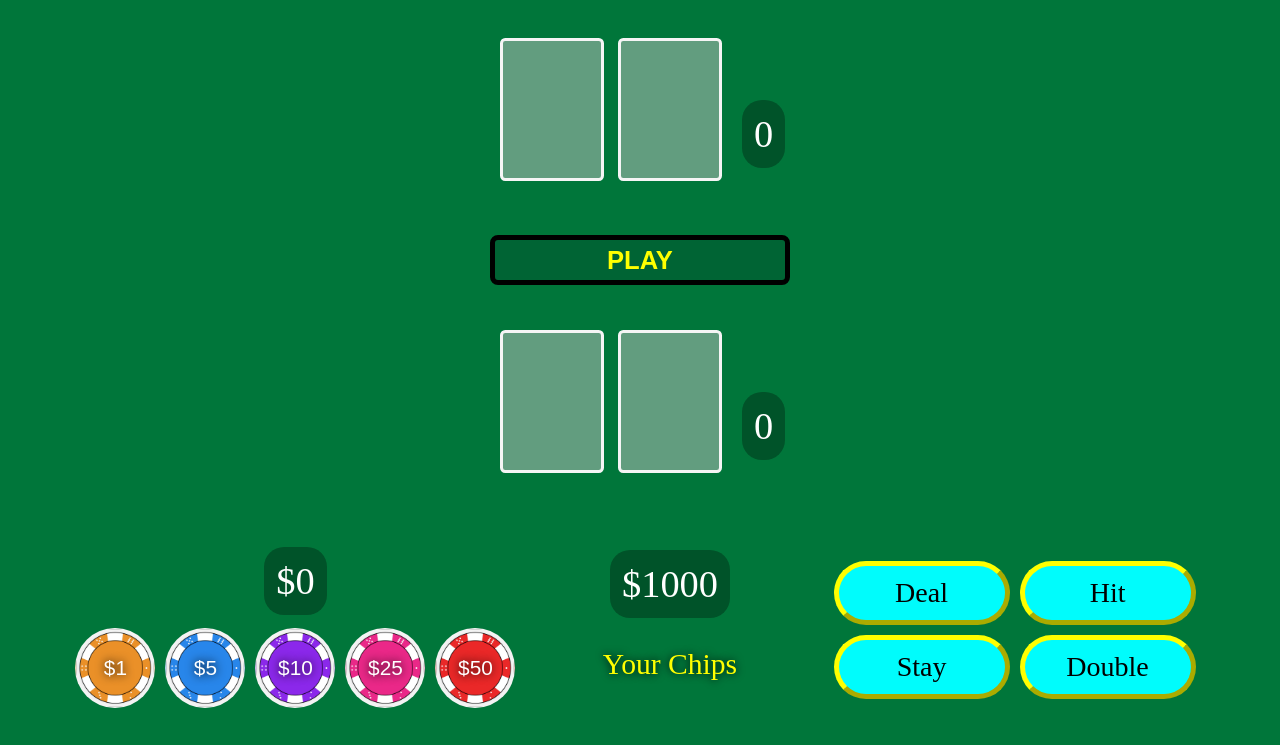
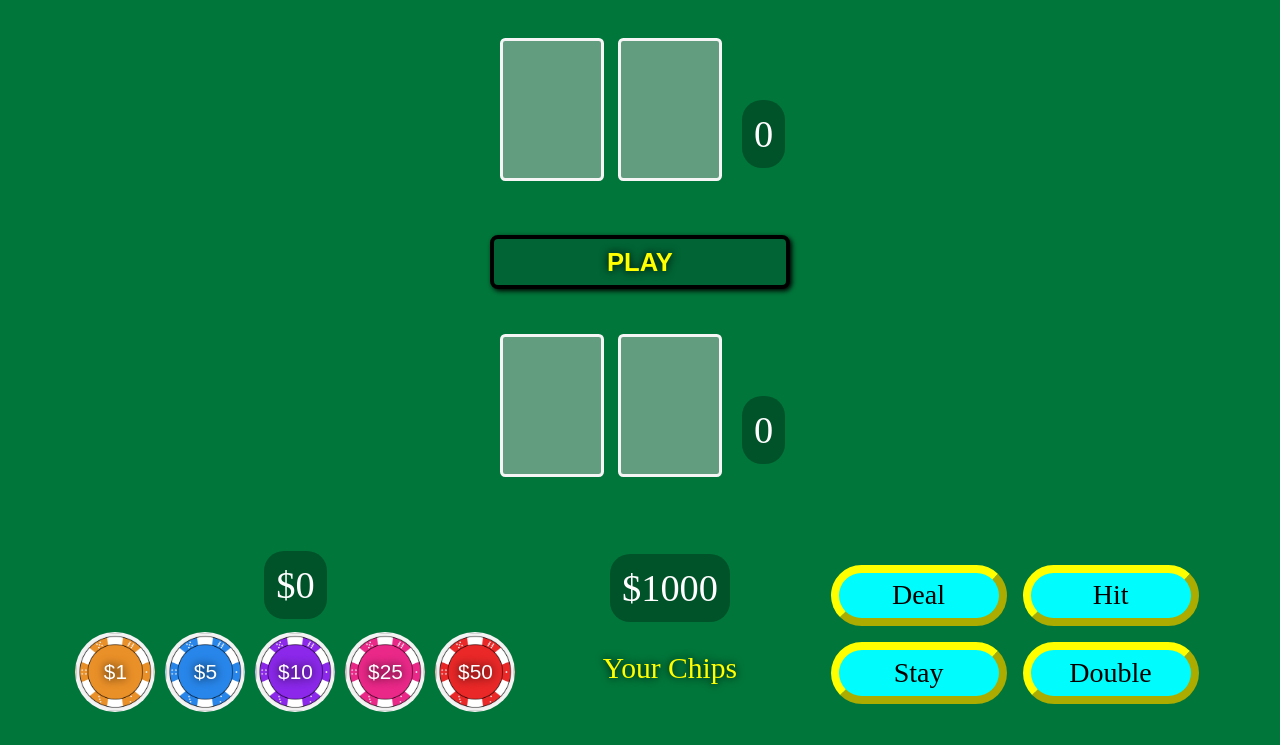
Before and after one commit to Bpost129/blackjack-project, a plain HTML site: page index.html in a window 1280 px wide. Shown: the part 173-918 px from the top of the page. Drawn offline with Linux system fonts and the light colour scheme; a web font is replaced by a local one.

Commit message:
more styling for play button, fix a couple minor bugs

```diff
--- a/css/style.css
+++ b/css/style.css
@@ -38,16 +38,23 @@ h1 {
 }
 
 .play-button {
-  text-align: center;
   margin-bottom: 40px;
   width: 300px;
-  height: 50px;
+  height: 54px;
   font-size: 3.2vmin;
   font-weight: 700;
   background-color: rgb(0, 100, 52);
   color: yellow;
   border-radius: 8px;
-  border: 5px solid black;
+  border: 4px solid black;
+  box-shadow: 2px 2px 5px black;
+  text-shadow: 0 0 8px black;
+}
+
+.play-button:hover {
+  background-color: yellow;
+  color: rgb(0, 100, 52);
+  text-shadow: none;
 }
 
 .dealer-display, .player-display {
@@ -173,20 +180,20 @@ h1 {
   font-size: 3.5vmin;
   font-family:inherit;
   width: 22vmin;
-  height: 8vmin;
+  height: 7.7vmin;
   color: black;
   background-color: rgb(0, 252, 252);
-  margin: 5px;
+  margin: 8px;
   padding: 2.5vmin;
   border-radius: 60px;
-  border: 5px outset rgb(255, 255, 0);
+  border: 8px outset rgb(255, 255, 0);
   display: flex;
   justify-content: center;
   align-items: center;
 }
 
 .play:hover {
-  border: 5px outset red;
+  border: 8px outset red;
 }
 
 .chips:hover{
--- a/js/app.js
+++ b/js/app.js
@@ -119,6 +119,7 @@ function distributeCards() {
   let totals = countTotalFlop(playerIdx1, playerIdx2, dealerIdx2)
   playerTotal = totals[0]
   dealerTotal = totals[1]
+  //handle for blackjack
 }
 
 function countTotalFlop(p1, p2, d2) {
@@ -235,15 +236,16 @@ function handleDealerTurn() {
     let extraCardEl = document.createElement('div')
     extraCardEl.className = `card large ${extraCard}`
     dealerTotal = addHitToTotal(extraCardIdx, dealerTotal, dAceCount)
+
     setTimeout(() => {
       dealerCardEl.appendChild(extraCardEl)
       dealerCount.textContent = `${dealerTotal}`
-    }, dHitCount * 1000)
+    }, dHitCount * 750)
   }
 
-  setTimeout(calculateWinnerAndEarnings, 1000)
+  setTimeout(calculateWinnerAndEarnings, (dHitCount * 750) + 1000)
   turn *= -1
-  setTimeout(reset, 3000)
+  setTimeout(reset, (dHitCount * 750) + 2500)
 }
 
 function addHitToTotal(extra, userSum, aces) {
```
